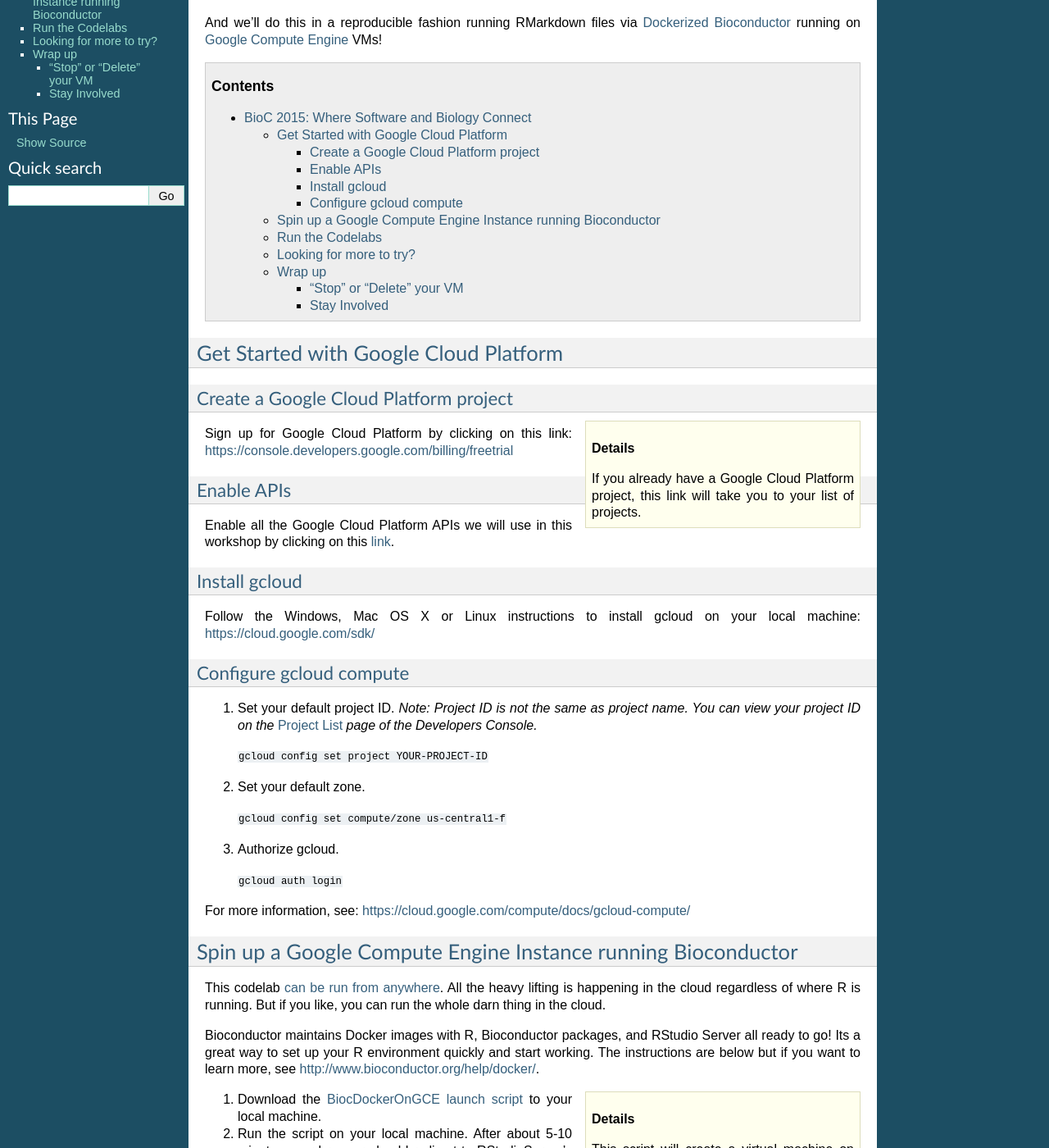
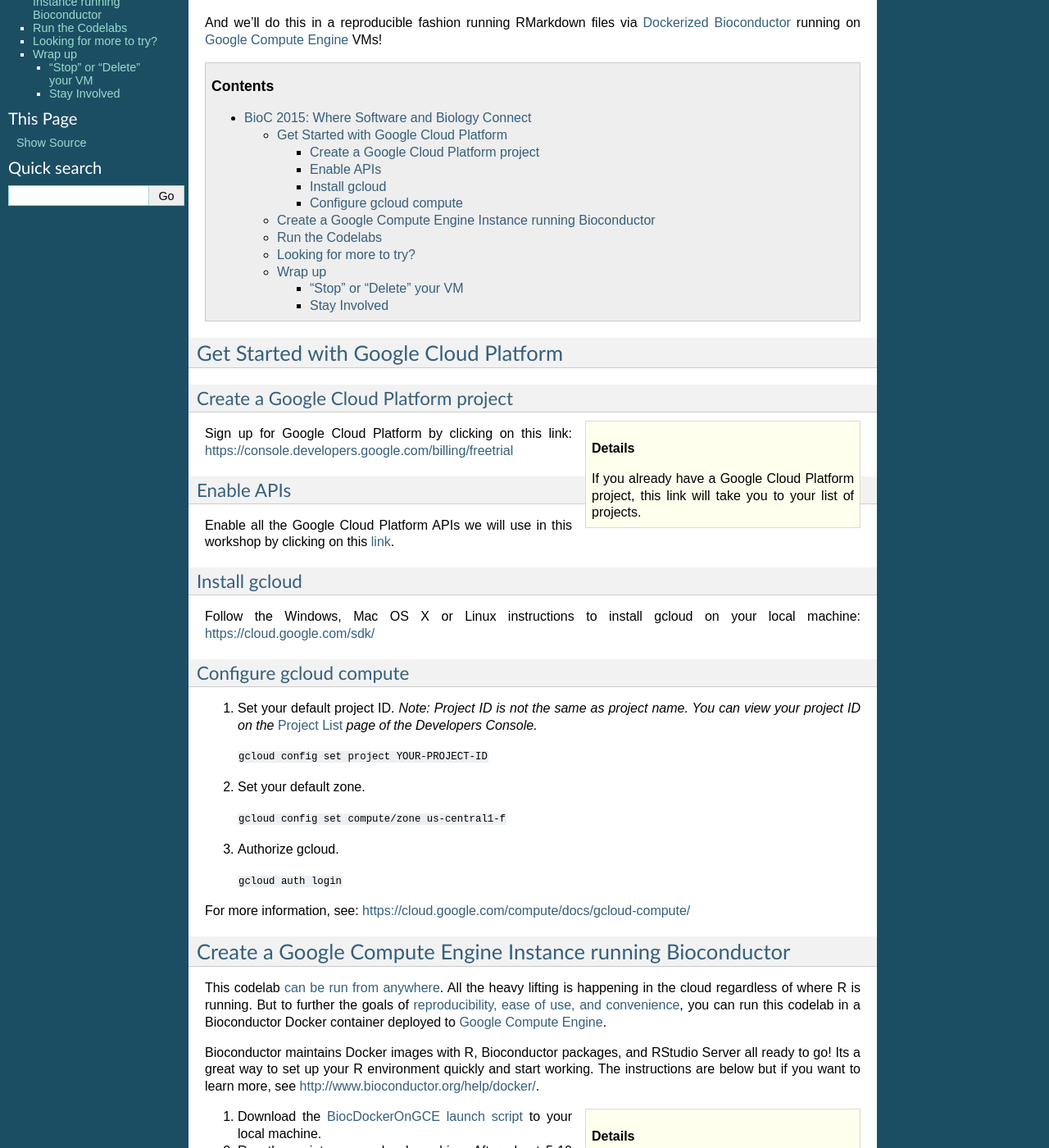
Before and after one commit to googlegenomics/readthedocs, a Sphinx documentation site: the page built from docs/source/workshops/bioc-2015.rst, in a window 1280 px wide and 1400 px high, scrolled down 288 px. Shown: the whole window at 82% size. Built offline with Sphinx 7.4.7, drawn with Linux system fonts in a browser that asks for light colours; some of the changed text lies outside the part shown.

Commit message:
Incorporate feedback.

```diff
--- a/docs/source/workshops/bioc-2015.rst
+++ b/docs/source/workshops/bioc-2015.rst
@@ -34,10 +34,10 @@
 
 .. include:: /includes/gcloud_compute_configure.rst
 
-Spin up a Google Compute Engine Instance running Bioconductor
+Create a Google Compute Engine Instance running Bioconductor
 -------------------------------------------------------------
 
-This codelab `can be run from anywhere <https://github.com/googlegenomics/bioconductor-workshop-r>`_.  All the heavy lifting is happening in the cloud regardless of where R is running.  But if you like, you can run the whole darn thing in the cloud.
+This codelab `can be run from anywhere <https://github.com/googlegenomics/bioconductor-workshop-r>`_.  All the heavy lifting is happening in the cloud regardless of where R is running.  But to further the goals of `reproducibility, ease of use, and convenience <http://www.bioconductor.org/help/docker/>`_, you can run this codelab in a Bioconductor Docker container deployed to `Google Compute Engine`_.
 
 Bioconductor maintains Docker images with R, Bioconductor packages, and RStudio Server all ready to go!  Its a great way to set up your R environment quickly and start working.  The instructions are below but if you want to learn more, see http://www.bioconductor.org/help/docker/.
 
@@ -102,7 +102,7 @@
 "Stop" or "Delete" your VM
 ^^^^^^^^^^^^^^^^^^^^^^^^^^
 
-(1) Go to the Google Developers Console: https://console.developers.google.com/project/_/compute/instances
+(1) Go to the Google Developers Console and select your project: https://console.developers.google.com/project/_/compute/instances
 
 (2) Click on the checkbox next to your VM.
 
```
Also changed, not shown: other parts of docs/source/workshops/bioc-2015.rst (+1 -1 lines).
